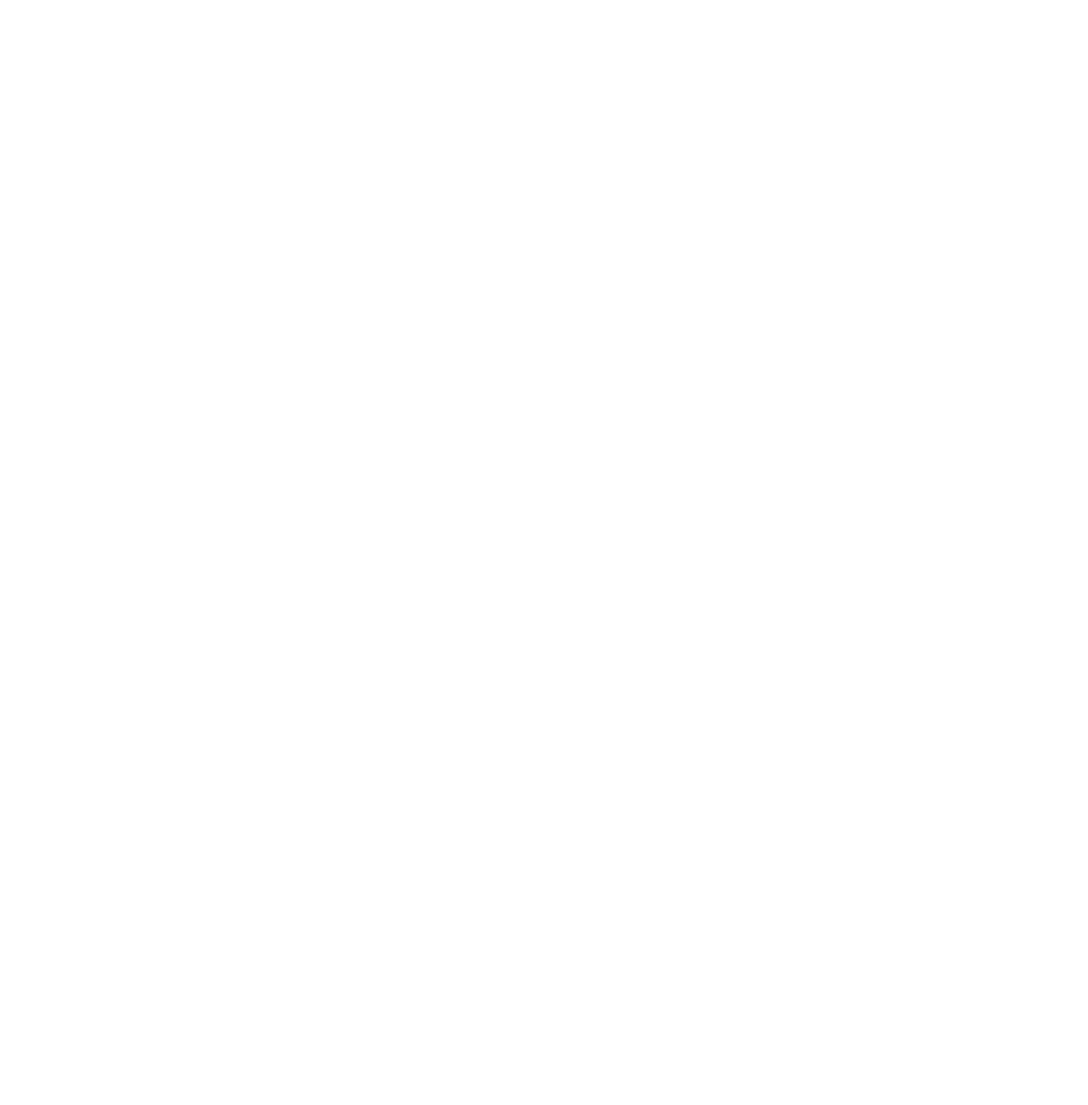
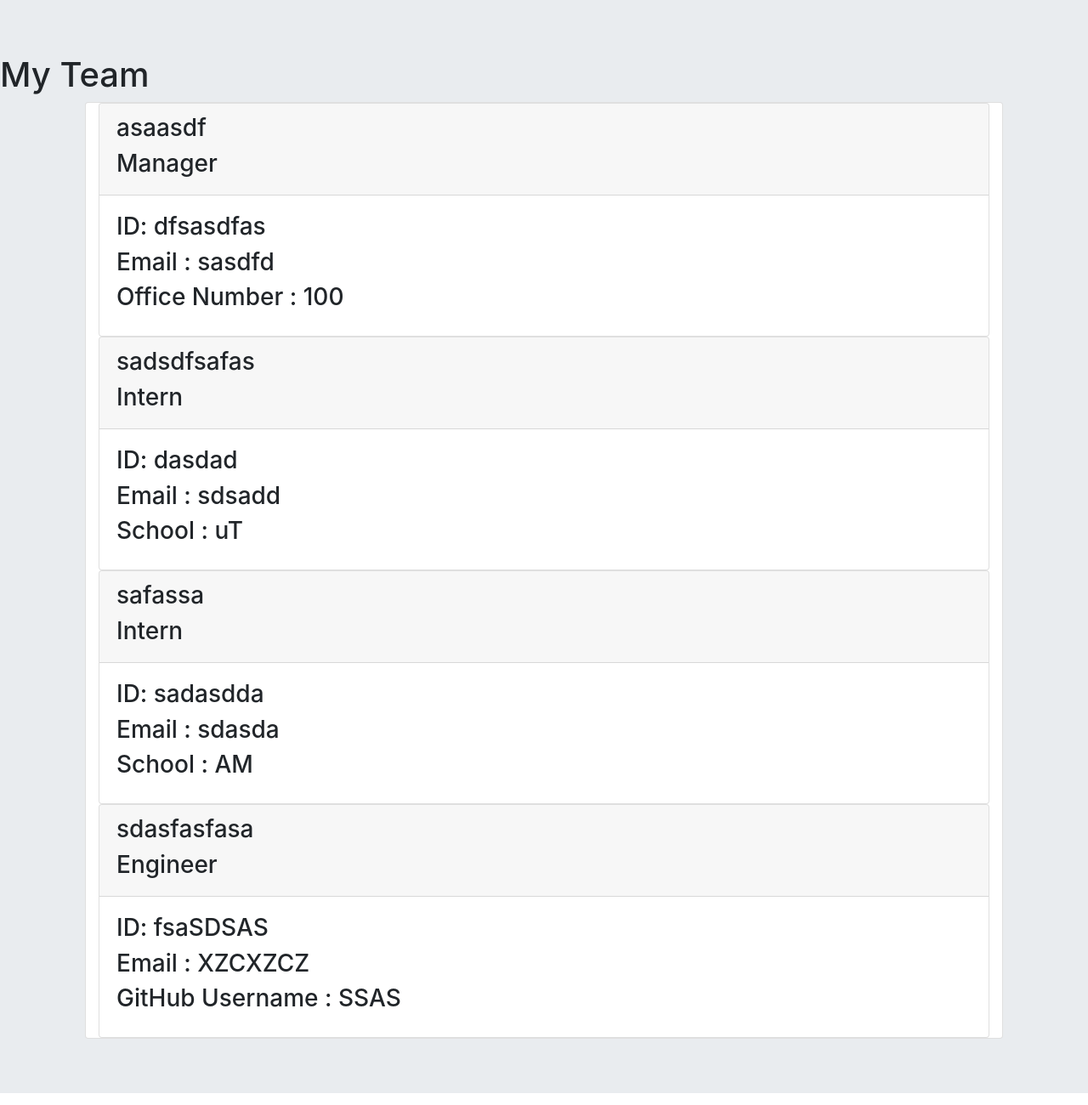
Before and after one commit to kmai01/homework-10, a website: page main.html in a window 1280 px wide. Shown: the whole page at 85% size. Before the commit the page ends 800 px from the top, so only its background shows below. Drawn offline with nearby package versions, Linux system fonts and the light colour scheme.

Commit message:
add write to HTML

```diff
--- a/main.html
+++ b/main.html
@@ -1,5 +1,81 @@
+<!DOCTYPE html>
+<html lang="en">
 
-  </div>
-  </div>
-  </body>
-  </html>
+<head>
+    <meta charset="UTF-8">
+    <meta name="viewport" content="width=device-width, initial-scale=1.0">
+    <link rel="stylesheet" href="https://stackpath.bootstrapcdn.com/bootstrap/4.4.1/css/bootstrap.min.css"
+        integrity="sha384-Vkoo8x4CGsO3+Hhxv8T/Q5PaXtkKtu6ug5TOeNV6gBiFeWPGFN9MuhOf23Q9Ifjh" crossorigin="anonymous">
+    <title>Team Builder</title>
+</head>
+
+<body>
+    <div class="jumbotron jumbotron-fluid">
+        <h1> My Team </h1>
+        <div class="container">
+            <div class="col-sm -3">
+                <div class="card">
+                    <div class="col-sm -3">
+                        <div class="card">
+                            <div class="card-header">
+                                <h3> asaasdf</h3>
+                                <h3> Manager </h3>
+
+                            </div>
+                            <div class="card-body">
+                                <h3> ID: dfsasdfas</h3>
+                                <h3> Email : sasdfd</h>
+                                    <h3> Office Number : 100</h3>
+                            </div>
+                        </div>
+                    </div>
+                    <div class="col-sm -3">
+                        <div class="card">
+                            <div class="card-header">
+                                <h3> sadsdfsafas</h3>
+                                <h3> Intern </h3>
+
+                            </div>
+                            <div class="card-body">
+                                <h3> ID: dasdad</h3>
+                                <h3> Email : sdsadd</h>
+                                    <h3> School : uT</h3>
+                            </div>
+                        </div>
+                    </div>
+                    <div class="col-sm -3">
+                        <div class="card">
+                            <div class="card-header">
+                                <h3> safassa</h3>
+                                <h3> Intern </h3>
+
+                            </div>
+                            <div class="card-body">
+                                <h3> ID: sadasdda</h3>
+                                <h3> Email : sdasda</h>
+                                    <h3> School : AM</h3>
+                            </div>
+                        </div>
+                    </div>
+                    <div class="col-sm -3">
+                        <div class="card">
+                            <div class="card-header">
+                                <h3> sdasfasfasa</h3>
+                                <h3> Engineer </h3>
+
+                            </div>
+                            <div class="card-body">
+                                <h3> ID: fsaSDSAS</h3>
+                                <h3> Email : XZCXZCZ</h>
+                                    <h3> GitHub Username : SSAS</h3>
+                            </div>
+                        </div>
+                    </div>
+
+                </div>
+            </div>
+        </div>
+    </div>
+</body>
+
+</html>
```
Also changed, not shown: app.js (+38 -33 lines).
